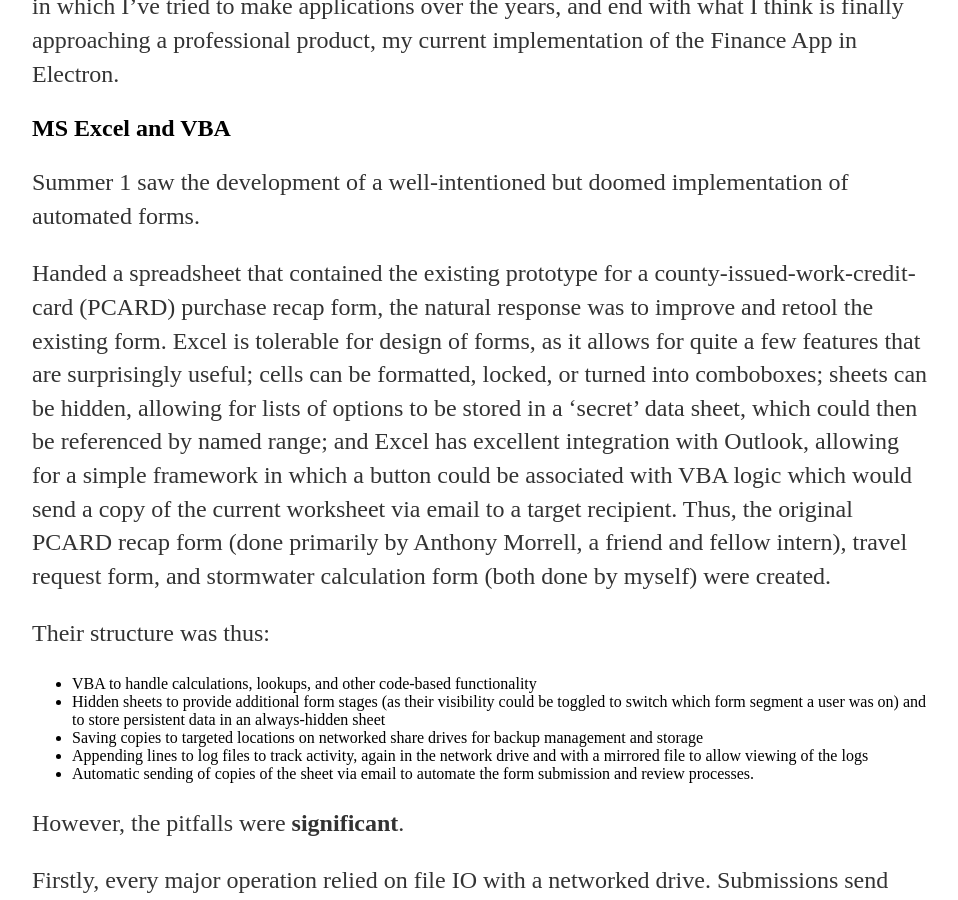
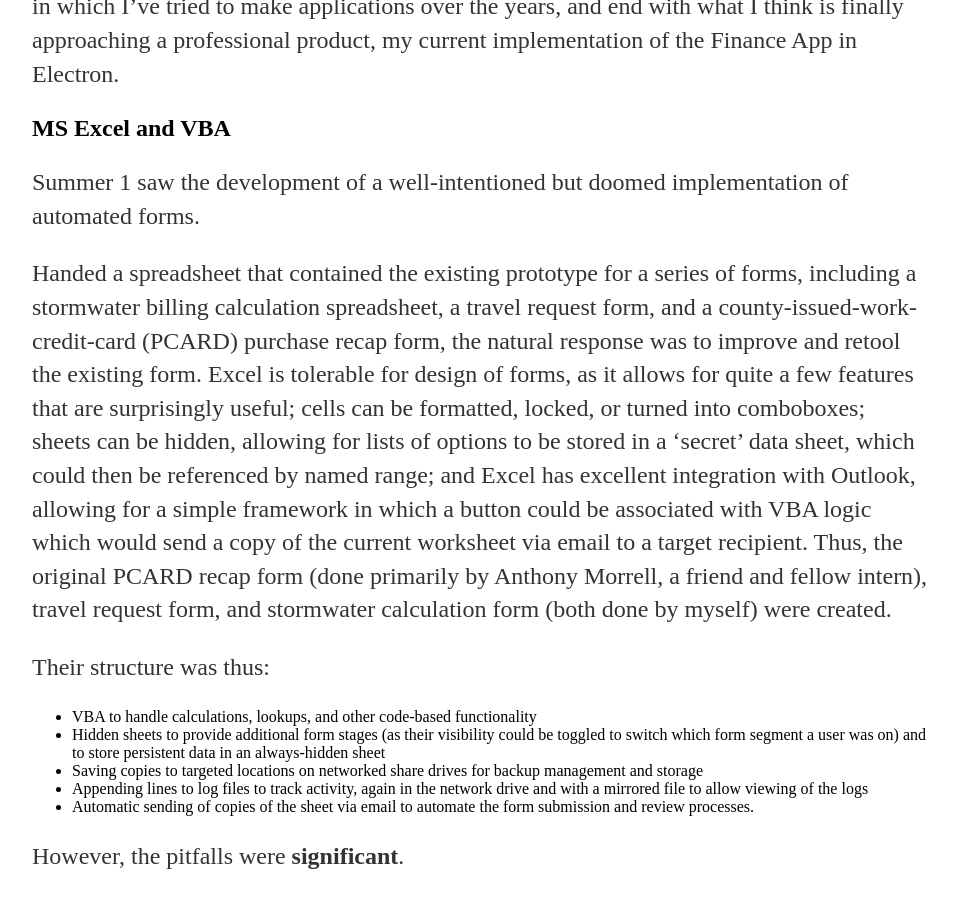
Before and after one commit to Quintuplin/quintuplin.github.io, a Jekyll site: the page built from _posts/2012-12-28-developing-while-learning.md, in a window 1280 px wide and 900 px high, scrolled down 650 px. Shown: the whole window, without its empty margins (160-1118 px from the left). Built offline with Jekyll 4.4.1, drawn with Linux system fonts in a browser that asks for light colours.

Commit message:
Update 2012-12-28-developing-while-learning.md

```diff
--- a/_posts/2012-12-28-developing-while-learning.md
+++ b/_posts/2012-12-28-developing-while-learning.md
@@ -12,7 +12,7 @@
 
 Summer 1 saw the development of a well-intentioned but doomed implementation of automated forms.
 
-Handed a spreadsheet that contained the existing prototype for a county-issued-work-credit-card (PCARD) purchase recap form, the natural response was to improve and retool the existing form. Excel is tolerable for design of forms, as it allows for quite a few features that are surprisingly useful; cells can be formatted, locked, or turned into comboboxes; sheets can be hidden, allowing for lists of options to be stored in a 'secret' data sheet, which could then be referenced by named range; and Excel has excellent integration with Outlook, allowing for a simple framework in which a button could be associated with VBA logic which would send a copy of the current worksheet via email to a target recipient. Thus, the original PCARD recap form (done primarily by Anthony Morrell, a friend and fellow intern), travel request form, and stormwater calculation form (both done by myself) were created.
+Handed a spreadsheet that contained the existing prototype for a series of forms, including a stormwater billing calculation spreadsheet, a travel request form, and a county-issued-work-credit-card (PCARD) purchase recap form, the natural response was to improve and retool the existing form. Excel is tolerable for design of forms, as it allows for quite a few features that are surprisingly useful; cells can be formatted, locked, or turned into comboboxes; sheets can be hidden, allowing for lists of options to be stored in a 'secret' data sheet, which could then be referenced by named range; and Excel has excellent integration with Outlook, allowing for a simple framework in which a button could be associated with VBA logic which would send a copy of the current worksheet via email to a target recipient. Thus, the original PCARD recap form (done primarily by Anthony Morrell, a friend and fellow intern), travel request form, and stormwater calculation form (both done by myself) were created.
 
 Their structure was thus:
 * VBA to handle calculations, lookups, and other code-based functionality
```
